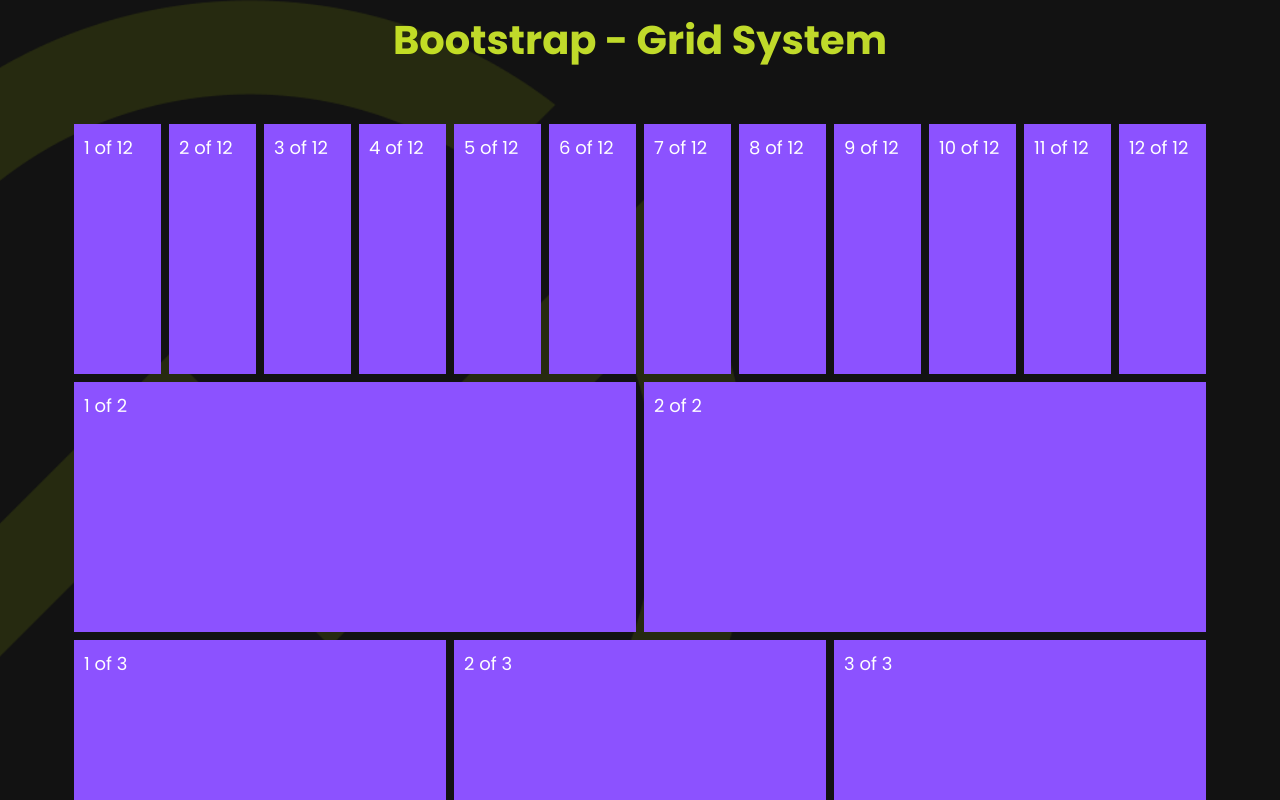
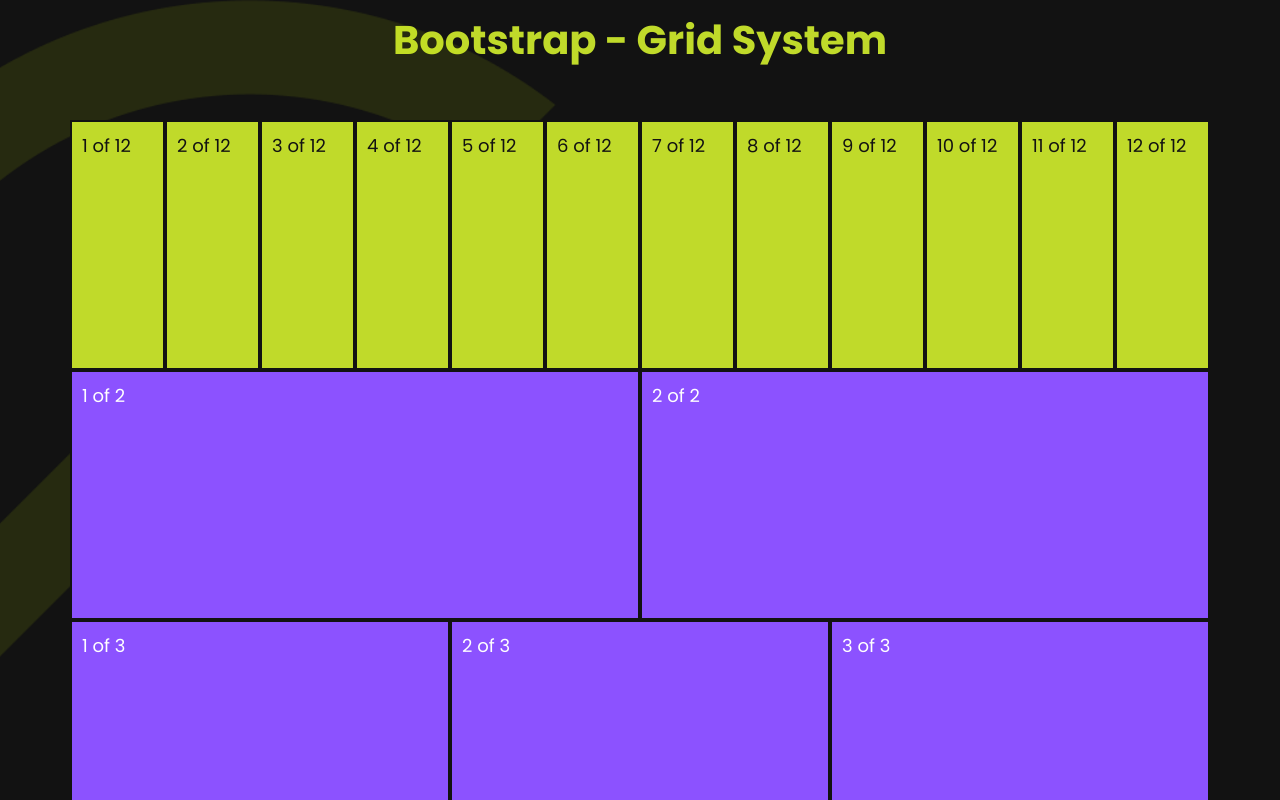
Before and after one commit to Dulmina98/bootstrap-practices, a React (Create React App) app: page / in a window 1280 px wide. Shown: the top 800 px of the page. Built offline with nearby package versions, Linux system fonts and the light colour scheme.

Commit message:
feat: create grid system breakpoints

```diff
--- a/src/App.scss
+++ b/src/App.scss
@@ -6,11 +6,16 @@
   position: relative;
   overflow-y: hidden;
 
-  .col {
+  .col, .column {
     background: #8C52FF;
-    margin: 4px;
+    border: 2px solid #121212;
     height: 250px;
     padding: 10px;
+  }
+
+  .column {
+    background: #C0DA2A;
+    color: #121212;
   }
 
   .main-container {
--- a/src/App.tsx
+++ b/src/App.tsx
@@ -1,13 +1,13 @@
 import React from 'react';
 import './App.scss';
 import 'bootstrap/dist/css/bootstrap.min.css';
-import {GridSystem} from "./pages/GridSystem";
+import {Breakpoints} from "./pages/Breakpoints";
 
 function App() {
     return (
         <div className="App">
             <div className={"main-title"}>Bootstrap - Grid System</div>
-            <GridSystem/>
+            <Breakpoints/>
             <img src="/assets/images/logo.png" alt="logo" className={"bg-logo"}/>
             <div className={"program-name left"}>Coder Catalyst Program</div>
             <div className={"program-name right"}>UI Practices</div>
--- /dev/null
+++ b/src/pages/Breakpoints.tsx
@@ -0,0 +1,36 @@
+import Container from "react-bootstrap/Container";
+import Row from "react-bootstrap/Row";
+import Col from "react-bootstrap/Col";
+
+export function Breakpoints() {
+
+    return (
+        <div className="main-container">
+            <Container>
+                <Row>
+                    <Col xs={12} sm={6} lg={4} xl={1} className={"column"}>1 of 12</Col>
+                    <Col xs={12} sm={6} lg={4} xl={1} className={"column"}>2 of 12</Col>
+                    <Col xs={12} sm={6} lg={4} xl={1} className={"column"}>3 of 12</Col>
+                    <Col xs={12} sm={6} lg={4} xl={1} className={"column"}>4 of 12</Col>
+                    <Col xs={12} sm={6} lg={4} xl={1} className={"column"}>5 of 12</Col>
+                    <Col xs={12} sm={6} lg={4} xl={1} className={"column"}>6 of 12</Col>
+                    <Col xs={12} sm={6} lg={4} xl={1} className={"column"}>7 of 12</Col>
+                    <Col xs={12} sm={6} lg={4} xl={1} className={"column"}>8 of 12</Col>
+                    <Col xs={12} sm={6} lg={4} xl={1} className={"column"}>9 of 12</Col>
+                    <Col xs={12} sm={6} lg={4} xl={1} className={"column"}>10 of 12</Col>
+                    <Col xs={12} sm={6} lg={4} xl={1} className={"column"}>11 of 12</Col>
+                    <Col xs={12} sm={6} lg={4} xl={1} className={"column"}>12 of 12</Col>
+                </Row>
+                <Row>
+                    <Col>1 of 2</Col>
+                    <Col>2 of 2</Col>
+                </Row>
+                <Row>
+                    <Col>1 of 3</Col>
+                    <Col>2 of 3</Col>
+                    <Col>3 of 3</Col>
+                </Row>
+            </Container>
+        </div>
+    )
+}
```
